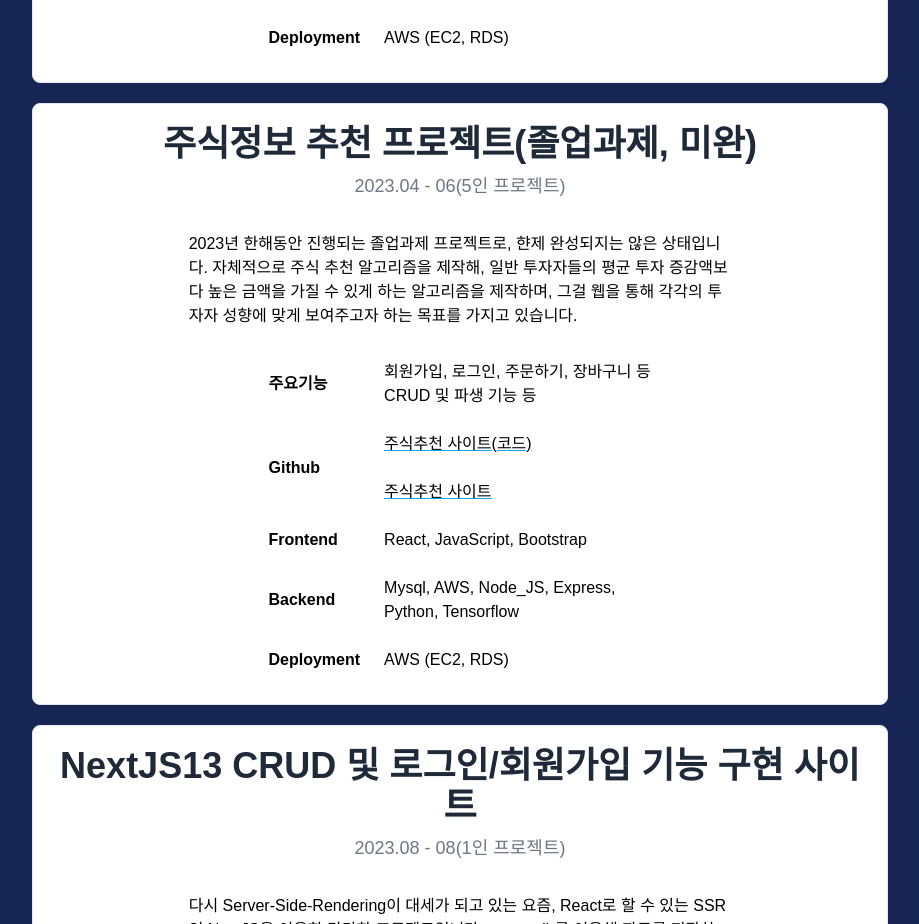
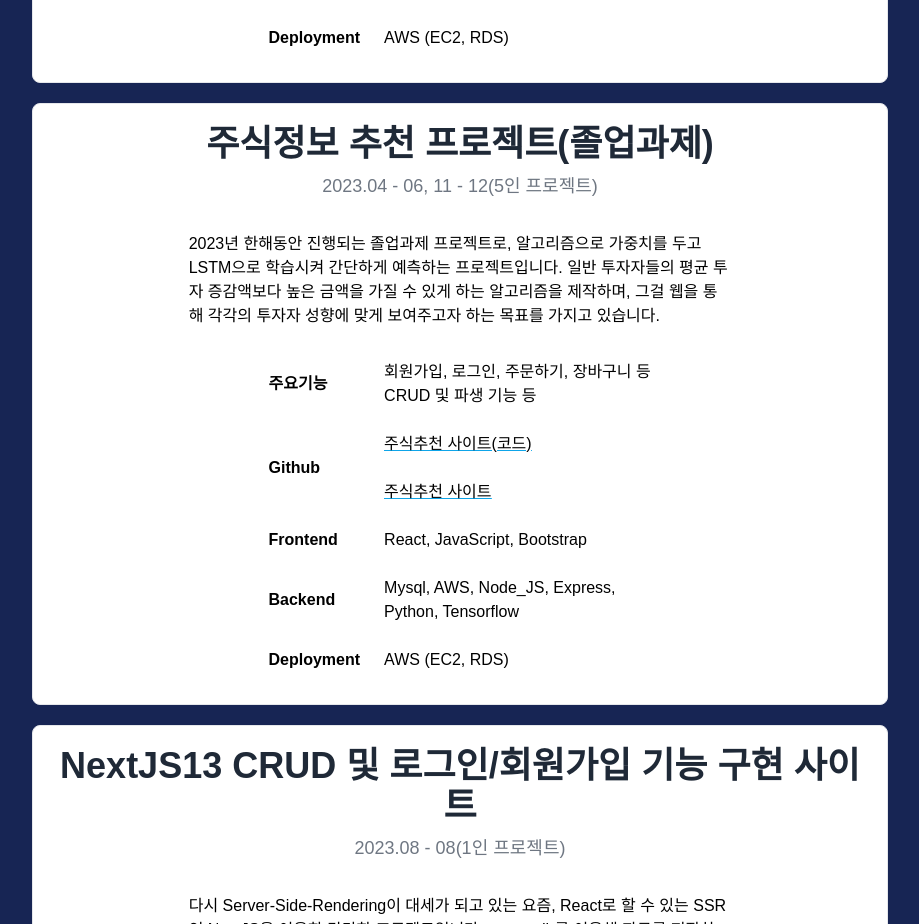
Before and after one commit to user941211/portfolio, a React (Create React App) app: page / in a window 1280 px wide. Shown: the part 3480-4404 px from the top of the page, without its empty margins (180-1099 px from the left). Built offline with nearby package versions, Linux system fonts and the light colour scheme.

Commit message:
졸작 수정

```diff
--- a/src/components/Projects.js
+++ b/src/components/Projects.js
@@ -73,10 +73,10 @@ const Projects = () => {
         <div className="rounded-lg border p-4 sm:p-5 m-3 sm:m-5 bg-white">
           <div>
             <div className="pb-2 text-center font-black-han-sans font-bold text-xl sm:text-2xl md:text-4xl text-gray-800">
-              주식정보 추천 프로젝트(졸업과제, 미완)
+              주식정보 추천 프로젝트(졸업과제)
             </div>
-            <div className="mb-4 sm:mb-8 font-normal text-base sm:text-lg text-gray-600 text-center opacity-80">2023.04 - 06(5인 프로젝트)</div>
-            <div className="w-full sm:w-8/12 mx-auto my-4 sm:my-5">2023년 한해동안 진행되는 졸업과제 프로젝트로, 햔제 완성되지는 않은 상태입니다. 자체적으로 주식 추천 알고리즘을 제작해, 일반 투자자들의 평균 투자 증감액보다 높은 금액을 가질 수 있게 하는 알고리즘을 제작하며, 그걸 웹을 통해 각각의 투자자 성향에 맞게 보여주고자 하는 목표를 가지고 있습니다.</div>
+            <div className="mb-4 sm:mb-8 font-normal text-base sm:text-lg text-gray-600 text-center opacity-80">2023.04 - 06, 11 - 12(5인 프로젝트)</div>
+            <div className="w-full sm:w-8/12 mx-auto my-4 sm:my-5">2023년 한해동안 진행되는 졸업과제 프로젝트로, 알고리즘으로 가중치를 두고 LSTM으로 학습시켜 간단하게 예측하는 프로젝트입니다. 일반 투자자들의 평균 투자 증감액보다 높은 금액을 가질 수 있게 하는 알고리즘을 제작하며, 그걸 웹을 통해 각각의 투자자 성향에 맞게 보여주고자 하는 목표를 가지고 있습니다.</div>
             <table className="mx-auto w-full sm:w-3/4 md:w-2/3 lg:w-1/2">
               <tbody>
                 <tr>
```
